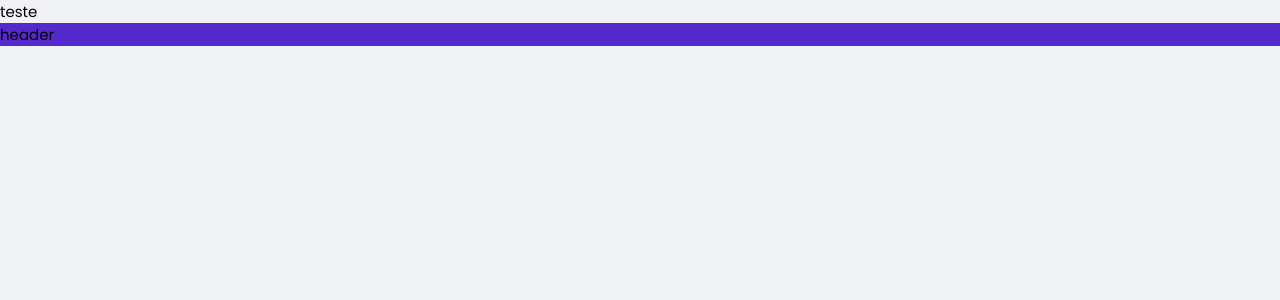
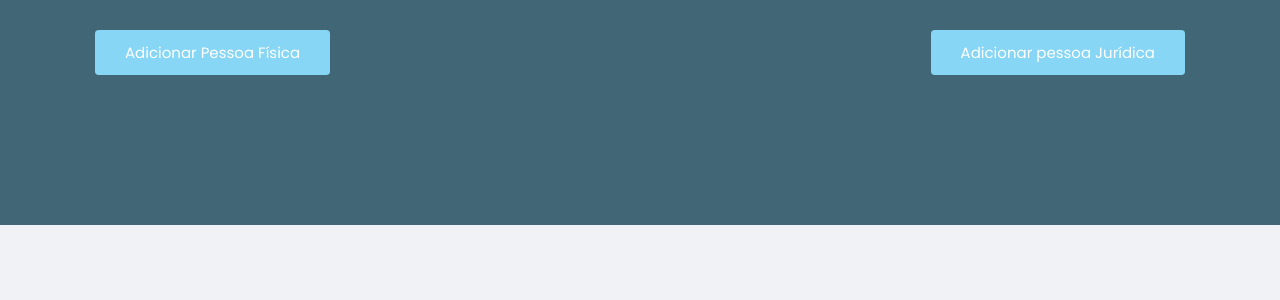
Before and after one commit to marinajulia/Estacionamento-front-end-, a React (Create React App) app: page / in a window 1280 px wide. Shown: the top 300 px of the page. Built offline with nearby package versions, Linux system fonts and the light colour scheme.

Commit message:
chore: Initialize header

```diff
--- a/src/App.tsx
+++ b/src/App.tsx
@@ -4,7 +4,6 @@ import { GlobalStyle } from "./styles/global";
 function App() {
   return (
     <div>
-      <p>teste</p>
       <Header></Header>
       <GlobalStyle/>
     </div>
--- a/src/components/Header/index.tsx
+++ b/src/components/Header/index.tsx
@@ -1,8 +1,13 @@
-import { Container } from "./styles";
+import { Container, Content } from "./styles";
 
 export function Header(){
 
     return(
-        <Container>header</Container>
+        <Container>
+            <Content>
+                <button type="button">Adicionar Pessoa Física</button>
+                <button type="button">Adicionar pessoa Jurídica</button>
+            </Content>
+        </Container>
     )
 }
--- a/src/components/Header/styles.ts
+++ b/src/components/Header/styles.ts
@@ -1,7 +1,7 @@
 import styled from "styled-components";
 
 export const Container = styled.header`
-    background: var(--blue);
+    background: var(--grey);
 `;
 
 export const Content = styled.div`
@@ -16,7 +16,7 @@ export const Content = styled.div`
     button{
         font-size: 1rem;
         color: #fff;;
-        background: var(--blue-light);
+        background: var(--blue);
         border: 0;
         padding: 0 2rem;
         border-radius: 0.25rem;
--- a/src/styles/global.ts
+++ b/src/styles/global.ts
@@ -4,8 +4,8 @@ export const GlobalStyle = createGlobalStyle`
     :root{
         --background: #f0f2f5;
         --red: #E52E4D;
-        --green: #33CC95;
-        --blue: #5429CC;
+        --grey: #416675;
+        --blue: #87D6F5;
         --blue-light: #6933FF;
 
         --text-title: #363F5F;
```
